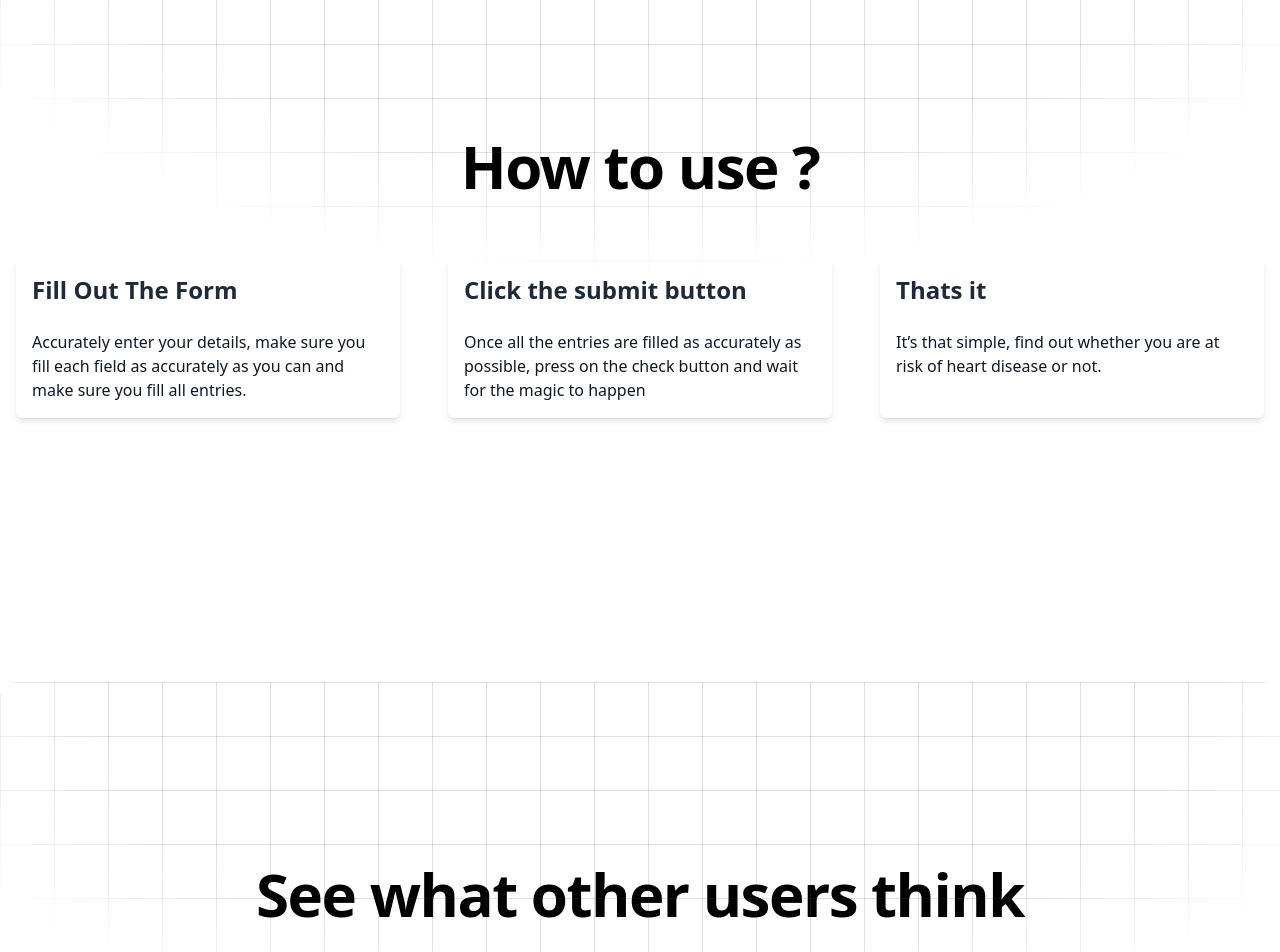
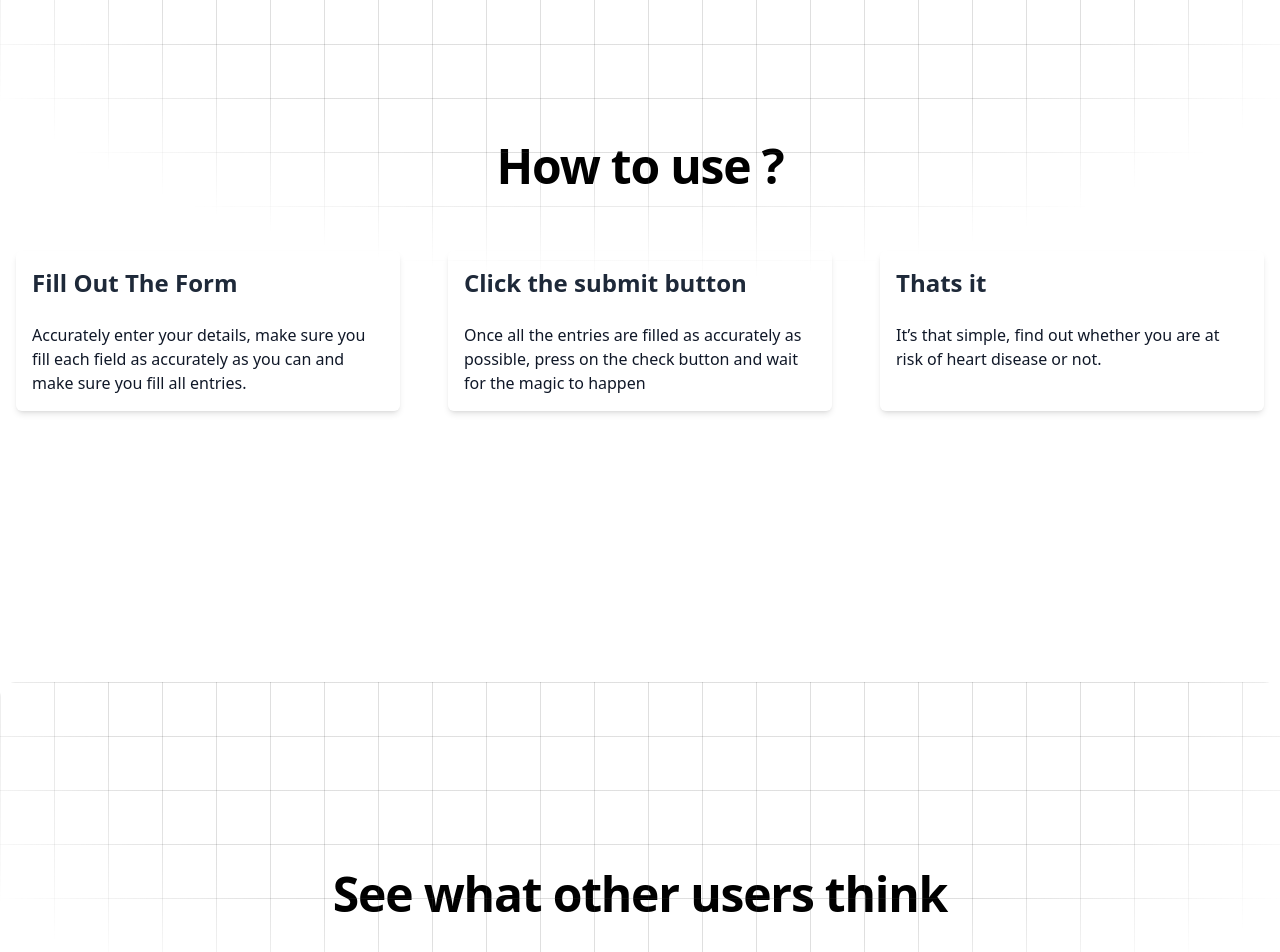
Before and after one commit to Gayith-Bandara/heart-disease-predictor, a React (Vite) app in the folder client/: page / in a window 1280 px wide. Shown: the part 780-1732 px from the top of the page. Built offline with nearby package versions, Linux system fonts and the light colour scheme.

Commit message:
First-Version-Complete

```diff
--- a/client/src/components/sections/Hero.jsx
+++ b/client/src/components/sections/Hero.jsx
@@ -1,6 +1,7 @@
 "use client";
 
 import { motion } from "motion/react";
+import { Link } from "react-scroll";
 
 const Hero = () => {
   return (
@@ -62,9 +63,10 @@ const Hero = () => {
           }}
           className="relative z-10 mt-8 flex flex-wrap items-center justify-center gap-4">
 
-          <button className="relative w-60 transform rounded-lg bg-black px-6 py-2 font-medium text-white transition-all duration-300 hover:-translate-y-0.5 hover:bg-gray-800 dark:bg-white dark:text-black dark:hover:bg-gray-200">
+          <Link className="hover:cursor-pointer relative w-60 transform rounded-lg bg-black px-6 py-2 font-medium text-white transition-all duration-300 hover:-translate-y-0.5 hover:bg-gray-800 dark:bg-white dark:text-black dark:hover:bg-gray-200"
+            to="predictorform" smooth={true} duration={1500}>
             Explore Now
-          </button>
+          </Link>
 
           {/* <button className="relative w-60 transform rounded-lg border border-gray-300 bg-white px-6 py-2 font-medium text-black transition-all duration-300 hover:-translate-y-0.5 hover:bg-gray-100 dark:border-gray-700 dark:bg-black dark:text-white dark:hover:bg-gray-900">
             Contact Support
--- a/client/src/components/sections/Sections.jsx
+++ b/client/src/components/sections/Sections.jsx
@@ -11,7 +11,7 @@ export const Sections = () => {
           <section className="text-white  h-screen  w-full  grid place-content-center sticky top-0">
             <div className="absolute bottom-0 left-0 right-0 top-0 bg-[linear-gradient(to_right,#4f4f4f2e_1px,transparent_1px),linear-gradient(to_bottom,#4f4f4f2e_1px,transparent_1px)] bg-[size:54px_54px] [mask-image:radial-gradient(ellipse_60%_50%_at_50%_0%,#000_70%,transparent_100%)]"></div>
             <div name="userGuide">
-              <h1 className="hidden md:block mb-10 text-black dark:text-white 2xl:text-7xl md:text-6xl text-xl px-8 font-semibold text-center tracking-tight leading-[120%]">
+              <h1 className="hidden md:block mb-10 text-black dark:text-white 2xl:text-6xl md:text-5xl text-xl px-8 font-semibold text-center tracking-tight leading-[120%]">
                 How to use ?
               </h1>
               <Guide />
@@ -21,7 +21,7 @@ export const Sections = () => {
           <section className="bg-white dark:bg-black text-black grid place-content-center h-screen sticky top-0 rounded-tr-2xl rounded-tl-2xl overflow-hidden">
             <div className="absolute bottom-0 left-0 right-0 top-0 bg-[linear-gradient(to_right,#4f4f4f2e_1px,transparent_1px),linear-gradient(to_bottom,#4f4f4f2e_1px,transparent_1px)] bg-[size:54px_54px] [mask-image:radial-gradient(ellipse_60%_50%_at_50%_0%,#000_70%,transparent_100%)]"></div>
             <div name="testimonials">
-              <h1 className="mb-10 text-black dark:text-white 2xl:text-7xl md:text-6xl text-xl px-8 font-semibold text-center tracking-tight leading-[120%]">
+              <h1 className="mb-10 text-black dark:text-white 2xl:text-6xl md:text-5xl text-xl px-8 font-semibold text-center tracking-tight leading-[120%]">
                   See what other users think
               </h1>
               <Testimonials />
```
